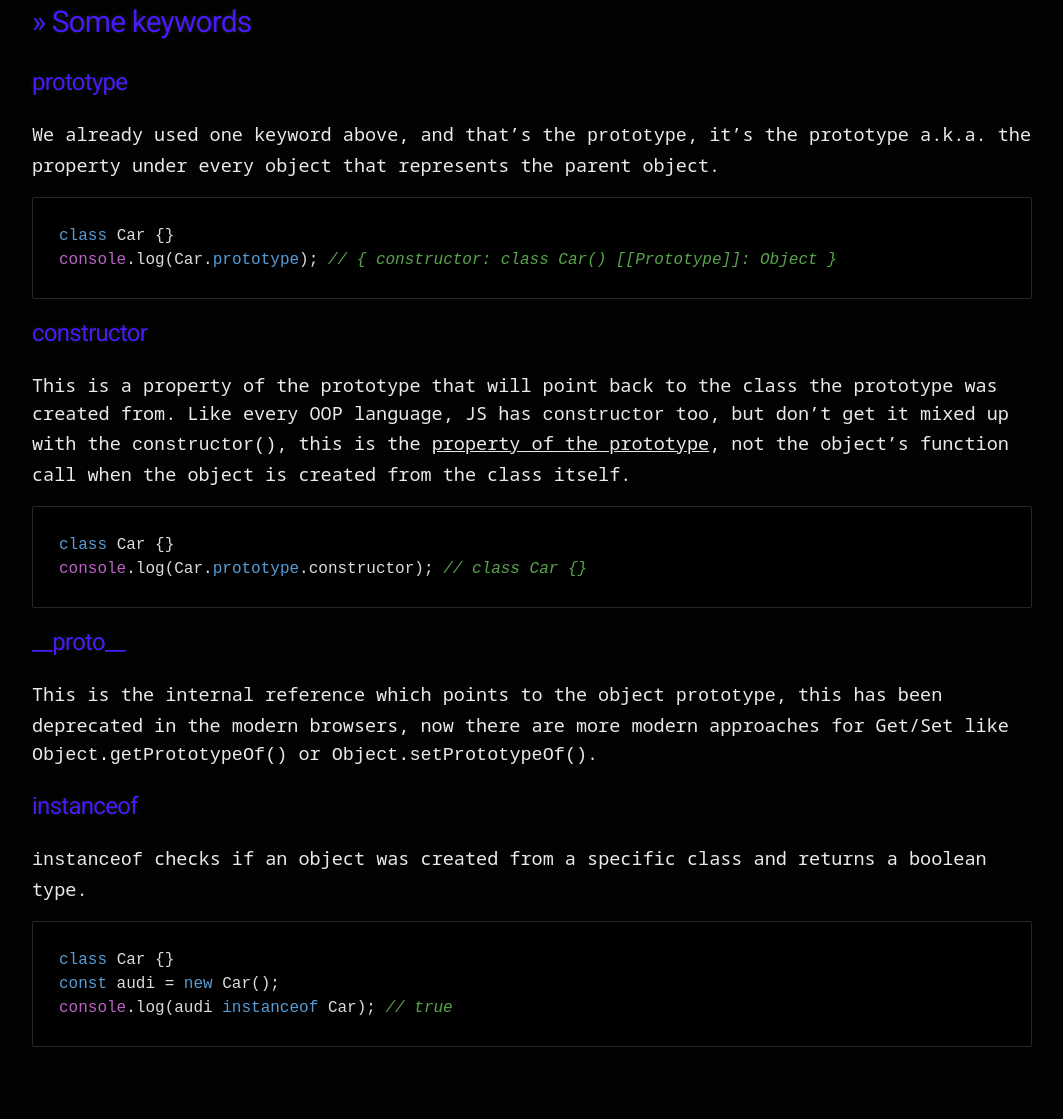
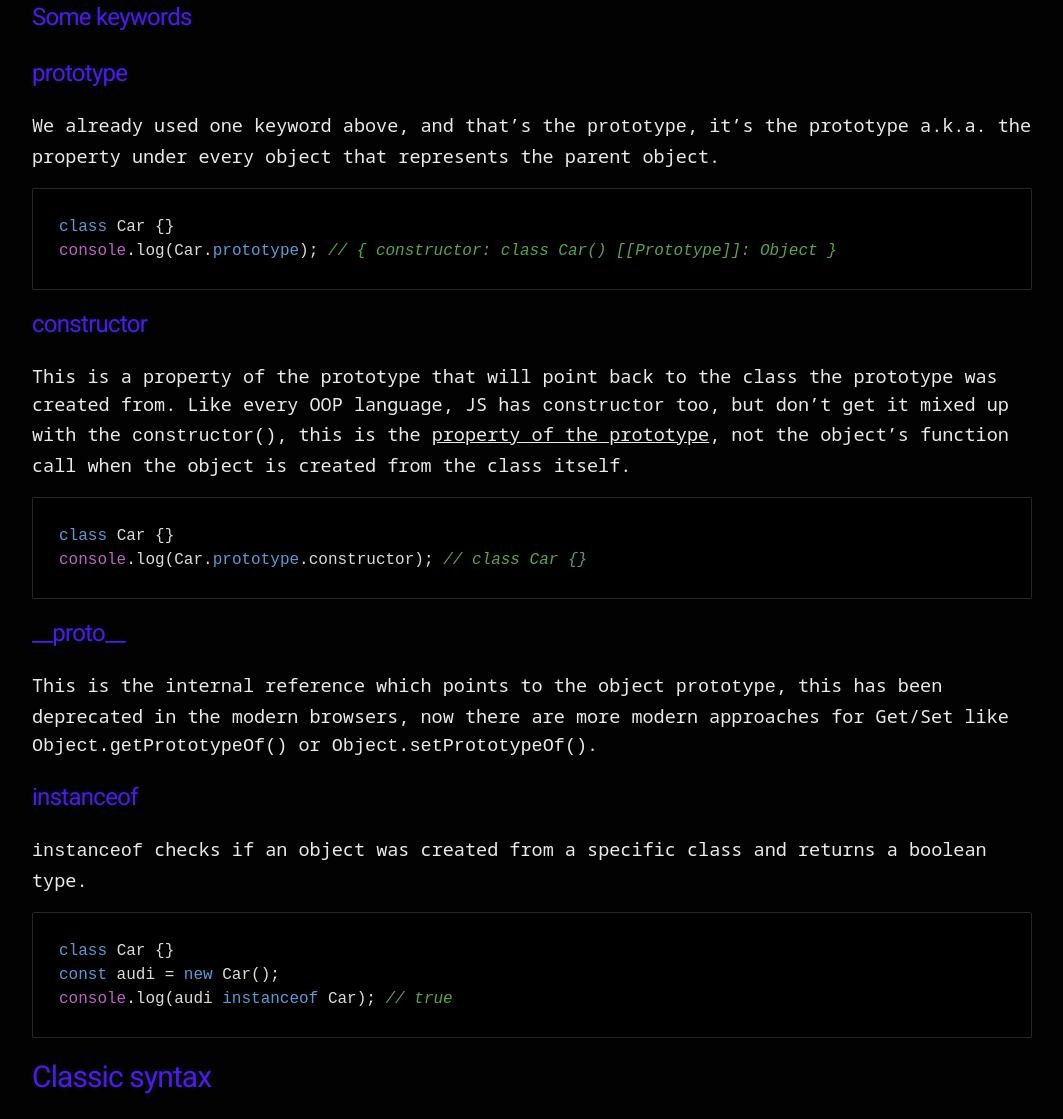
Before and after one commit to 20kilograma/blog, a Jekyll site: the page built from oop-js.md, in a window 1280 px wide and 1400 px high, scrolled down 2934 px. Shown: the part 281-1400 px from the top of the window, without its empty margins (108-1171 px from the left). Built offline with Jekyll 4.4.1, drawn with Linux system fonts in a browser that asks for light colours; nearby versions of some CDN libraries; some web fonts are replaced; our own code applies the rules of GitHub Pages for plain Markdown files; before the commit the page ends 4282 px from its top, so only the background shows below that.

Commit message:
Update oop-js.md

```diff
--- a/oop-js.md
+++ b/oop-js.md
@@ -51,7 +51,7 @@ Car.prototype.fuel = "Diesel";</code></pre>
 
 ![image](https://github.com/user-attachments/assets/197399d7-999e-4230-bd3c-e5e59bd82c5f)
 
-# >> Some keywords
+## Some keywords
 
 ## prototype
 
@@ -80,3 +80,5 @@ or <code>Object.setPrototypeOf()</code>.
 <pre><code class="language-js">class Car {}
 const audi = new Car();
 console.log(audi instanceof Car); // true</code></pre>
+
+# Classic syntax
```
